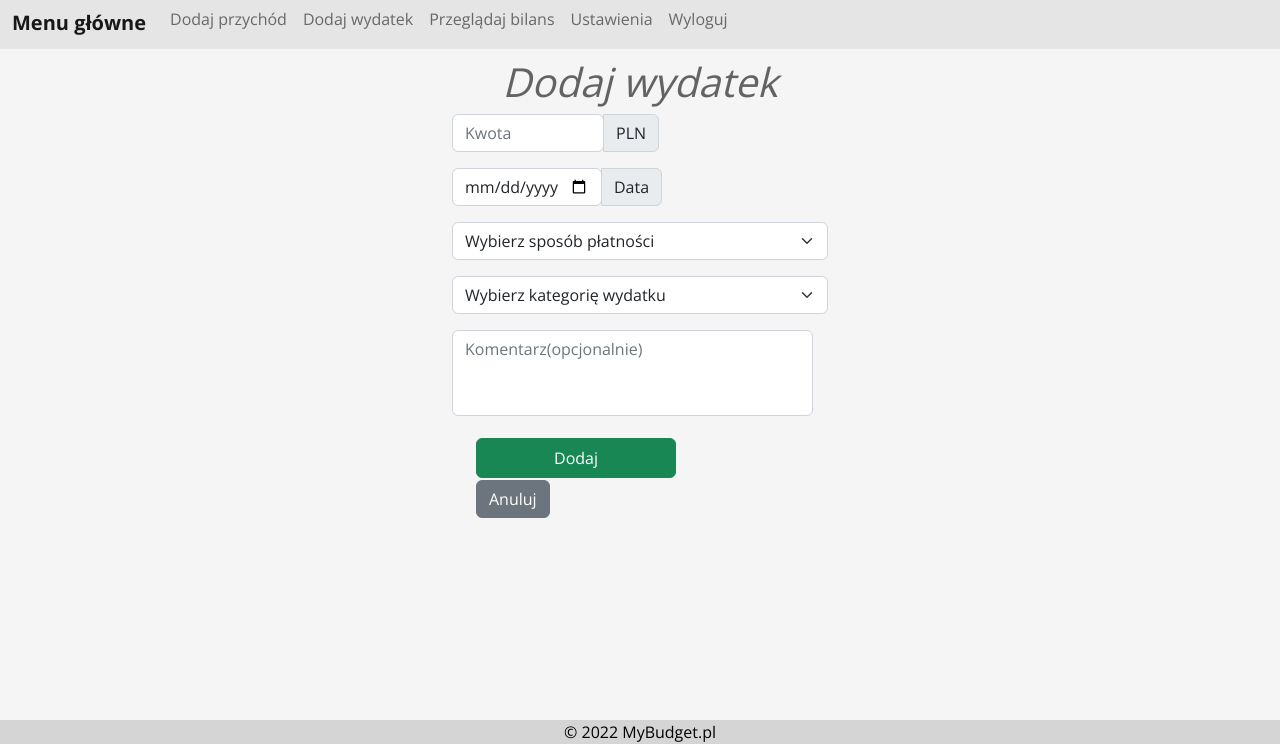
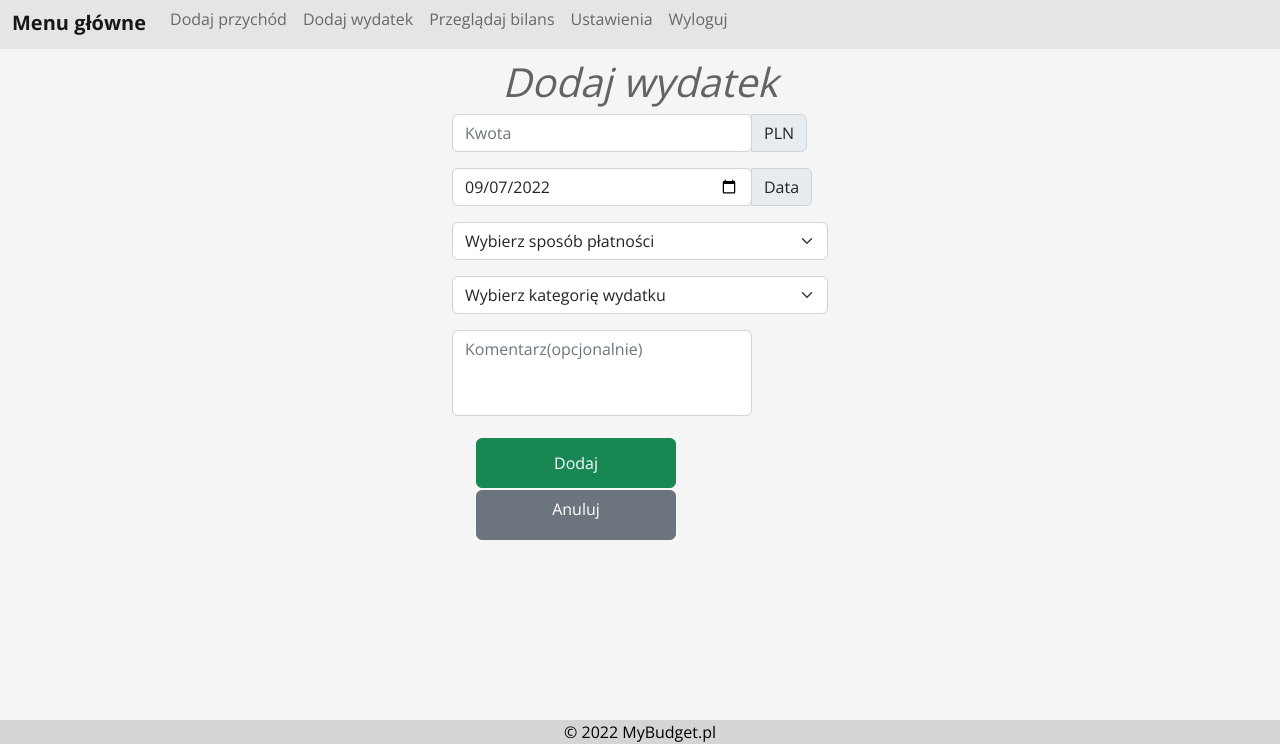
Before and after one commit to robertwojcik1/BudgetTrackerWebApp, a PHP site: page /add-expense.html in a window 1280 px wide. Shown: the part 140-884 px from the top of the page. Run offline with PHP 8.4, Linux system fonts and the light colour scheme; some libraries are stand-ins or nearby versions.

Commit message:
feature/added current date placeholder in date input controls

```diff
--- a/add-expense.html
+++ b/add-expense.html
@@ -65,7 +65,7 @@
 
 	<main>
 		<section>
-			<div class="container" style="width: 400px; height: 700px;">
+			<div class="container" style="width: 400px; min-height: 700px;">
 				<br><br><h1><em>Dodaj wydatek</em></h1>
 				<form>
 					<div class="input-group mb-3">
@@ -76,7 +76,7 @@
 					</div>
 
 					<div class="input-group mb-3">
-						<div><label><input type="date" class="form-control" min="2000-01-01" max="2022-09-30"
+						<div><label><input type="date" class="form-control" id="datepicker" min="2000-01-01" max="2022-09-30"
 									required></label></div>
 						<span class="input-group-text">Data</span>
 					</div>
@@ -124,11 +124,12 @@
 						<label><button type="submit" class="btn btn-success">Dodaj</button></label>
 					</div>
 
+				</form>
+
 					<div class="form-check">
 						<label><a class="btn btn-secondary" href="main-menu.html" role="button">Anuluj</a></label>
 					</div>
 
-				</form>
 			</div>
 		</section>
 
@@ -145,6 +146,8 @@
 		integrity="sha384-QJHtvGhmr9XOIpI6YVutG+2QOK9T+ZnN4kzFN1RtK3zEFEIsxhlmWl5/YESvpZ13"
 		crossorigin="anonymous"></script>
 	<script src="js/bootstrap.min.js"></script>
+	<script type="text/javascript" src="js/today.js"></script>
+
 
 </body>
 
--- a/add-income.html
+++ b/add-income.html
@@ -77,7 +77,7 @@
 					</div>
 
 					<div class="input-group mb-3">
-						<div><label><input type="date" class="form-control" min="2000-01-01" max="2022-08-31"
+						<div><label><input type="date" class="form-control" id="datepicker" min="2000-01-01" max="2022-08-31"
 									required></label></div>
 						<span class="input-group-text">Data</span>
 					</div>
@@ -121,6 +121,7 @@
 		integrity="sha384-QJHtvGhmr9XOIpI6YVutG+2QOK9T+ZnN4kzFN1RtK3zEFEIsxhlmWl5/YESvpZ13"
 		crossorigin="anonymous"></script>
 	<script src="js/bootstrap.min.js"></script>
+	<script type="text/javascript" src="js/today.js"></script>
 
 </body>
 
--- a/css/style.css
+++ b/css/style.css
@@ -215,3 +215,14 @@ ul > li
 {
     font-weight: 600;
 }
+
+.btn-success, .btn-secondary
+{
+width: 200px;
+height: 50px;
+}
+
+.form-control
+{
+    width: 300px;
+}
--- /dev/null
+++ b/js/today.js
@@ -0,0 +1,7 @@
+Date.prototype.toDateInputValue = (function() {
+    var local = new Date(this);
+    local.setMinutes(this.getMinutes() - this.getTimezoneOffset());
+    return local.toJSON().slice(0,10);
+});
+
+document.getElementById('datepicker').value = new Date().toDateInputValue();
```
